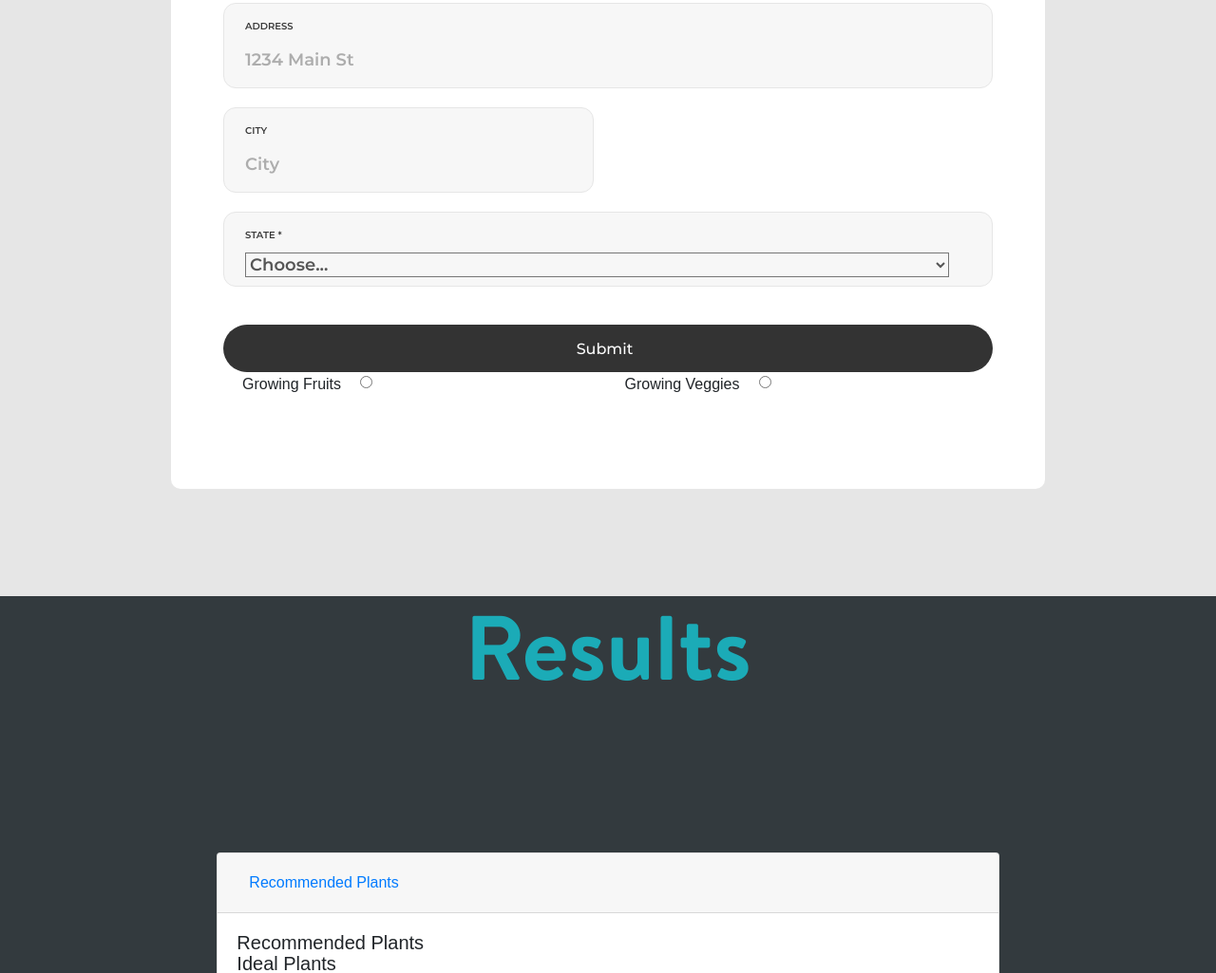
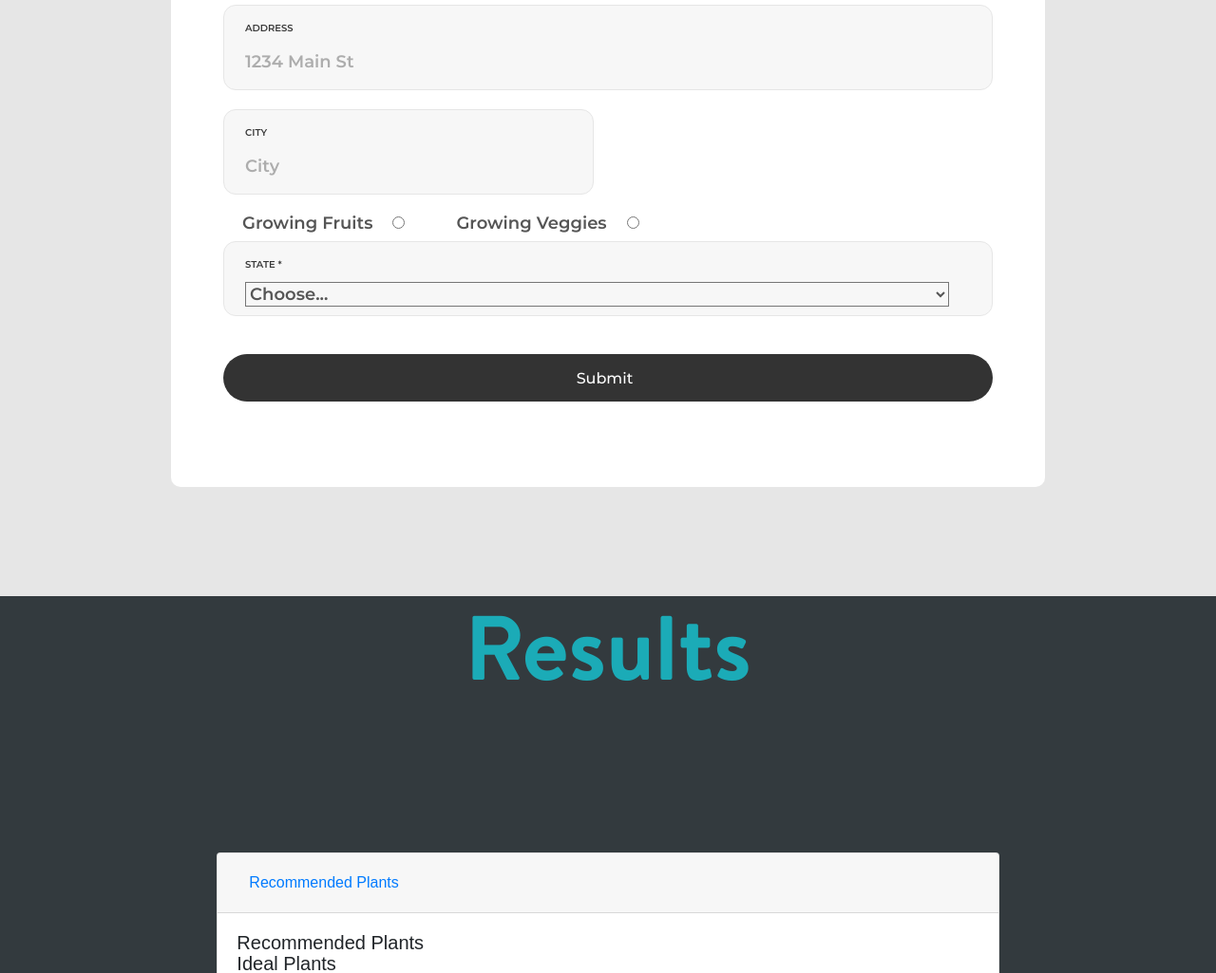
Before and after one commit to Pioneer18/GardenHub, a plain HTML site: page index.html in a window 1280 px wide. Shown: the part 972-1997 px from the top of the page at 95% size. Drawn offline with nearby package versions, Linux system fonts and the light colour scheme.

Commit message:
fixed the bug

```diff
--- a/index.html
+++ b/index.html
@@ -133,7 +133,17 @@
                         <input class="input100" type="text" class="form-control" id="inputCity" placeholder="City">
 
                     </div>
+                    <div class="input100">
+                        <div id="soil_level" class="form-check form-check-inline">
+                            <label class="form-check-label" for="inlineRadio1">Growing Fruits</label>
+                            <input class="form-check-input" type="radio" name="inlineRadioOptions" id="inlineRadio1" data-type="fruits" value="option1">
+                        </div>
+                        <div class="form-check form-check-inline">
+                            <label class="form-check-label" for="inlineRadio2">Growing Veggies</label>
+                            <input class="form-check-input" type="radio" name="inlineRadioOptions" id="inlineRadio2" data-type="veggies" value="option2">
 
+                        </div>
+                    </div>
                     <div class="wrap-input100 input100-select bg1">
                         <span class="label-input100">State *</span>
                         <div class="input100">
@@ -154,15 +164,7 @@
                             </span>
                         </button>
                     </div>
-                    <div id="soil_level" class="form-check form-check-inline">
-                            <label class="form-check-label" for="inlineRadio1">Growing Fruits</label>
-                            <input class="form-check-input" type="radio" name="inlineRadioOptions" id="inlineRadio1" data-type="fruits" value="option1">
-                        </div>
-                        <div class="form-check form-check-inline">
-                            <label class="form-check-label" for="inlineRadio2">Growing Veggies</label>
-                            <input class="form-check-input" type="radio" name="inlineRadioOptions" id="inlineRadio2" data-type="veggies" value="option2">
 
-                        </div>
                     <span id="error_box"></span>
 
                 </form>
```
